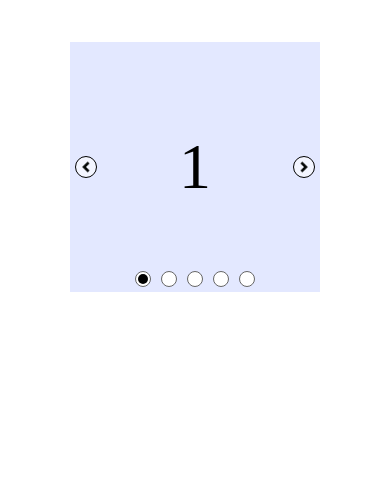
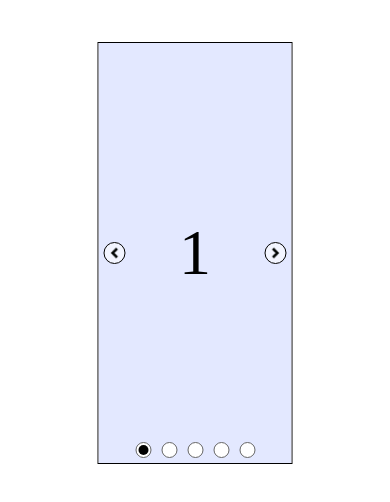
Before and after one commit to anebozhenko/carousel, a plain HTML site: page index.html in a window 390 px wide. Drawn offline with Linux system fonts and the light colour scheme.

Commit message:
made it responsive

```diff
--- a/js/scripts.js
+++ b/js/scripts.js
@@ -9,9 +9,11 @@ const startCarousel = function() {
 				dotsList = document.querySelector('.carousel__dots');
 
 	let current = 0,
-			step = 250,
+			step = 100,
 			dots,
 			dotIndex = 0;
+
+	console.log(step);
 
 	// Adds colors to slides and gives them a number
 	const slideColor = function() {
@@ -36,11 +38,11 @@ const startCarousel = function() {
 	arrowPrev.addEventListener('click', function() {
 
 		if (current === 0) {
-			carouselRow.style.marginLeft = '-' + step * (carouselItems.length - 1) + 'px';
+			carouselRow.style.marginLeft = '-' + step * (carouselItems.length - 1) + '%';
 			current = carouselItems.length - 1;
 		} else {
 			current--;
-			carouselRow.style.marginLeft = '-' + step * current + 'px';
+			carouselRow.style.marginLeft = '-' + step * (current) + '%';
 		}
 
 		dotsRefresh();
@@ -50,7 +52,7 @@ const startCarousel = function() {
 	arrowNext.addEventListener('click', function() {
 
 		if (current < carouselItems.length - 1) {
-			carouselRow.style.marginLeft = '-' + step * (current + 1) + 'px';
+			carouselRow.style.marginLeft = '-' + step * (current + 1) + '%';
 			current++;
 		} else {
 			carouselRow.style.marginLeft = 0;
@@ -84,7 +86,7 @@ const startCarousel = function() {
 
 			current = Number(this.innerText);
 
-			carouselRow.style.marginLeft = '-' + step * (current) + 'px';
+			carouselRow.style.marginLeft = '-' + step * (current) + '%';
 
 			dotsRefresh();
 
--- a/sass/styles.sass
+++ b/sass/styles.sass
@@ -4,10 +4,13 @@
 	box-sizing: border-box
 
 .carousel
+	border: 1px solid #000
 	position: absolute
 	top: 5%
 	left: 50%
 	transform: translate(-50%, 0)
+	width: 50%
+	height: 50%
 	&__arrow
 		border: 1px solid #000
 		background-color: rgba(#fff, .6)
@@ -27,16 +30,17 @@
 		right: 5px
 		transform: translateY(-50%) rotate(180deg)
 	&__items
-		width: 250px
-		height: 250px
+		height: 100%
 		overflow: hidden
+		background-color: blue
 	&__row
+		height: 100%
+		width: 100%
 		display: flex
 		transition: margin-left .6s ease
 	&__item
 		flex-shrink: 0;
-		width: 250px
-		height: 250px
+		width: 100%
 		background-color: #fff
 		display: flex
 		align-items: center
```
Also changed, not shown: css/styles.css.
